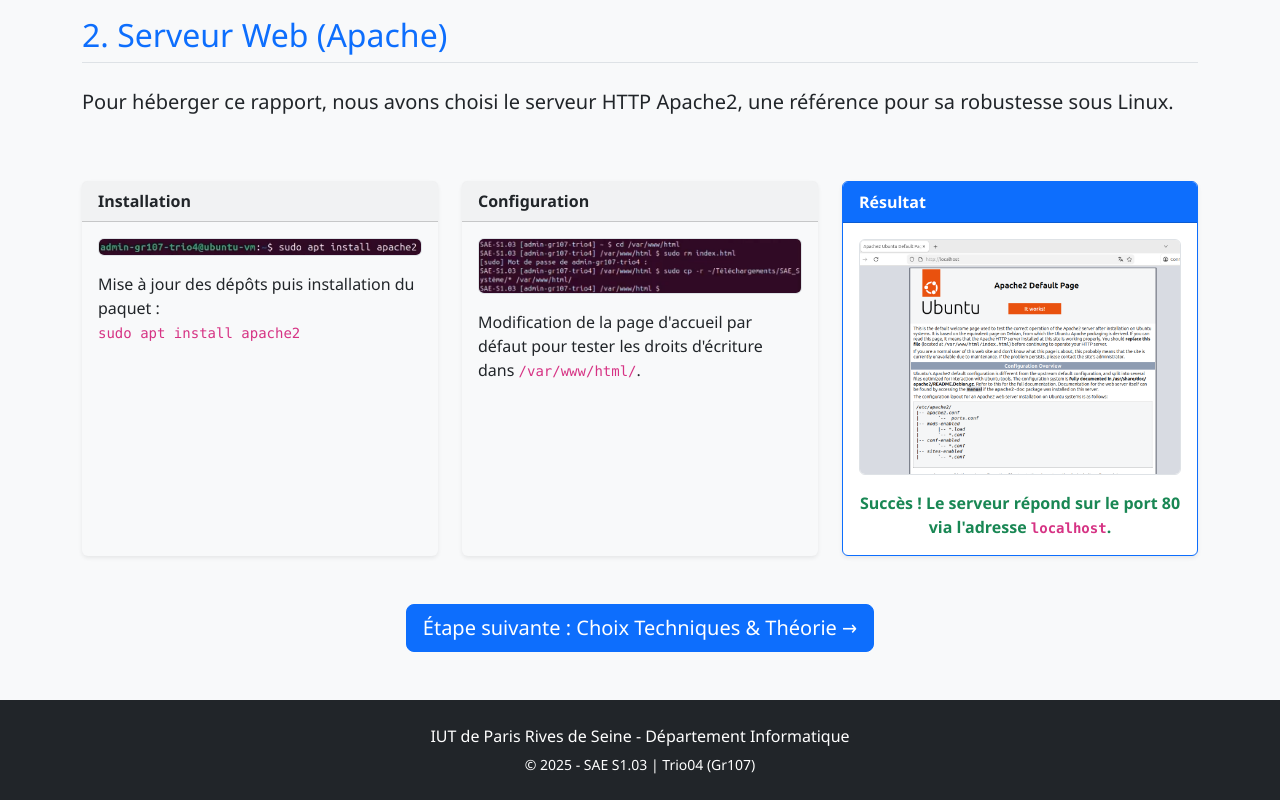
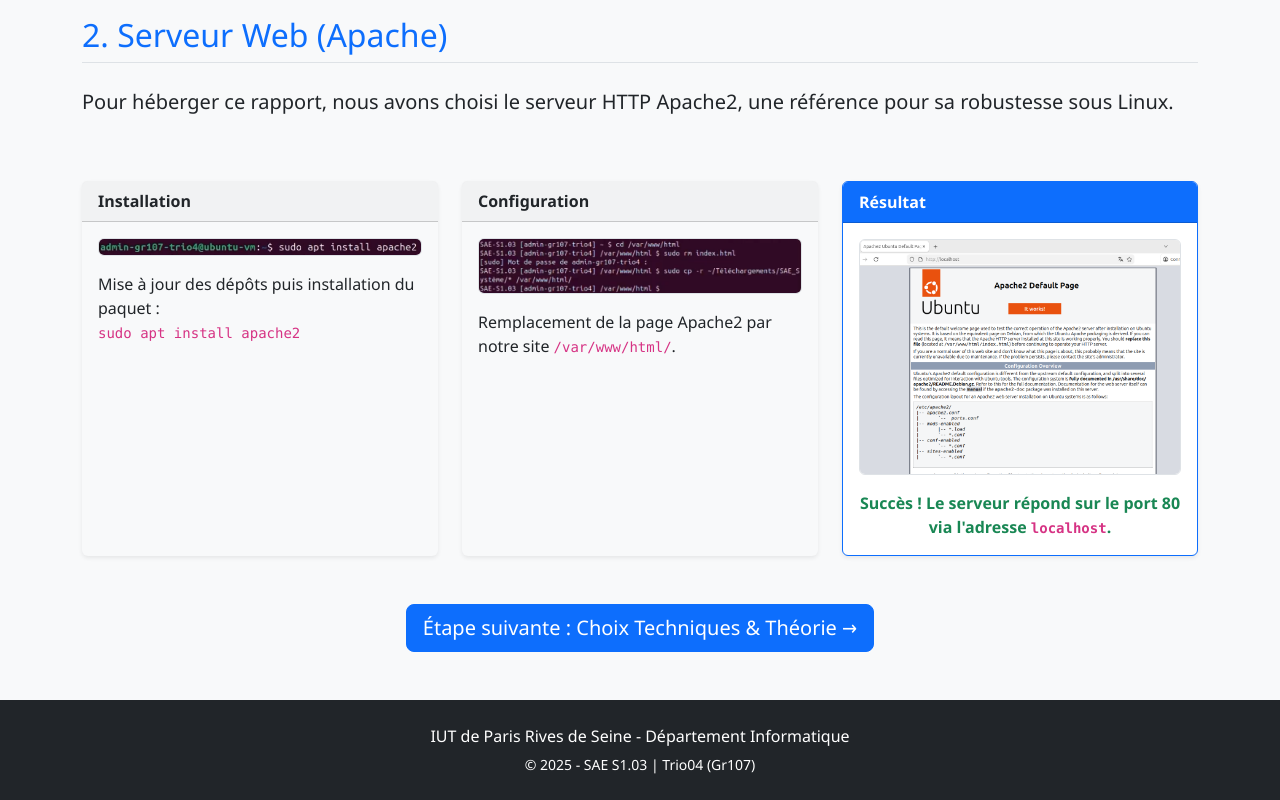
Before and after one commit to sittinianeaditya-ai/Linux-Web-Server-Setup, a plain HTML site: page configuration.html in a window 1280 px wide. Shown: the part 1435-2235 px from the top of the page. Drawn offline with nearby package versions, Linux system fonts and the light colour scheme.

Commit message:
Update default homepage message
Updated the default homepage message to reflect the replacement of the Apache2 page with the custom site.

```diff
--- a/configuration.html
+++ b/configuration.html
@@ -122,7 +122,7 @@
                 <div class="card-body">
                     <img src="assets/img/9.png" class="img-fluid rounded mb-3 border" alt="Echo index.html">
                     <p class="card-text">
-                        Modification de la page d'accueil par défaut pour tester les droits d'écriture dans
+                        Remplacement de la page Apache2 par notre site
                         <code>/var/www/html/</code>.
                     </p>
                 </div>
```
